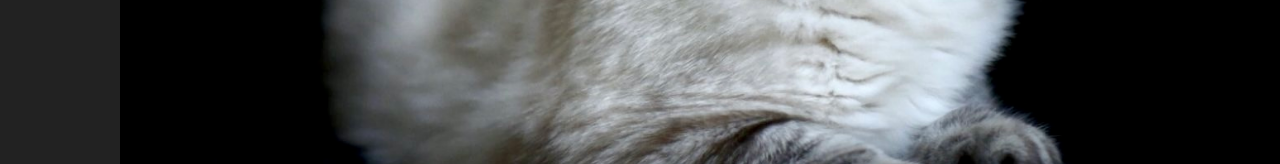
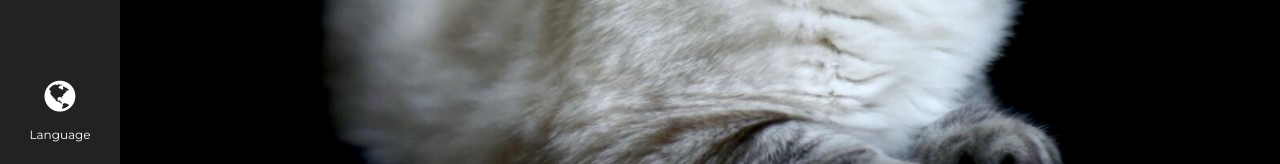
Before and after one commit to yinhsunchang/cat-model, a React (Vite) app: page / in a window 1280 px wide. Shown: the part 636-800 px from the top of the page. Built offline with nearby package versions, Linux system fonts and the light colour scheme.

Commit message:
refactor: move language switcher to Sidebar

```diff
--- a/src/components/Sidebar.tsx
+++ b/src/components/Sidebar.tsx
@@ -1,3 +1,4 @@
+import Switcher from "../components/Switcher.tsx";
 import { useTranslation } from "react-i18next";
 
 const Sidebar = () => {
@@ -21,6 +22,19 @@ const Sidebar = () => {
         <i className="fa fa-envelope xxlarge"></i>
         <p>{t("nav.contact")}</p>
       </a>
+      <div
+        className="bar-item dropdown-hover button hover-black"
+        style={{ position: "fixed", bottom: 0, left: 0, width: 120 }}
+      >
+        <i className="fa fa-globe xxlarge"></i>
+        <p>{t("nav.language")}</p>
+        <div
+          className="dropdown-content"
+          style={{ position: "relative", zIndex: 100, minWidth: 0 }}
+        >
+          <Switcher />
+        </div>
+      </div>
     </nav>
   );
 };
```
